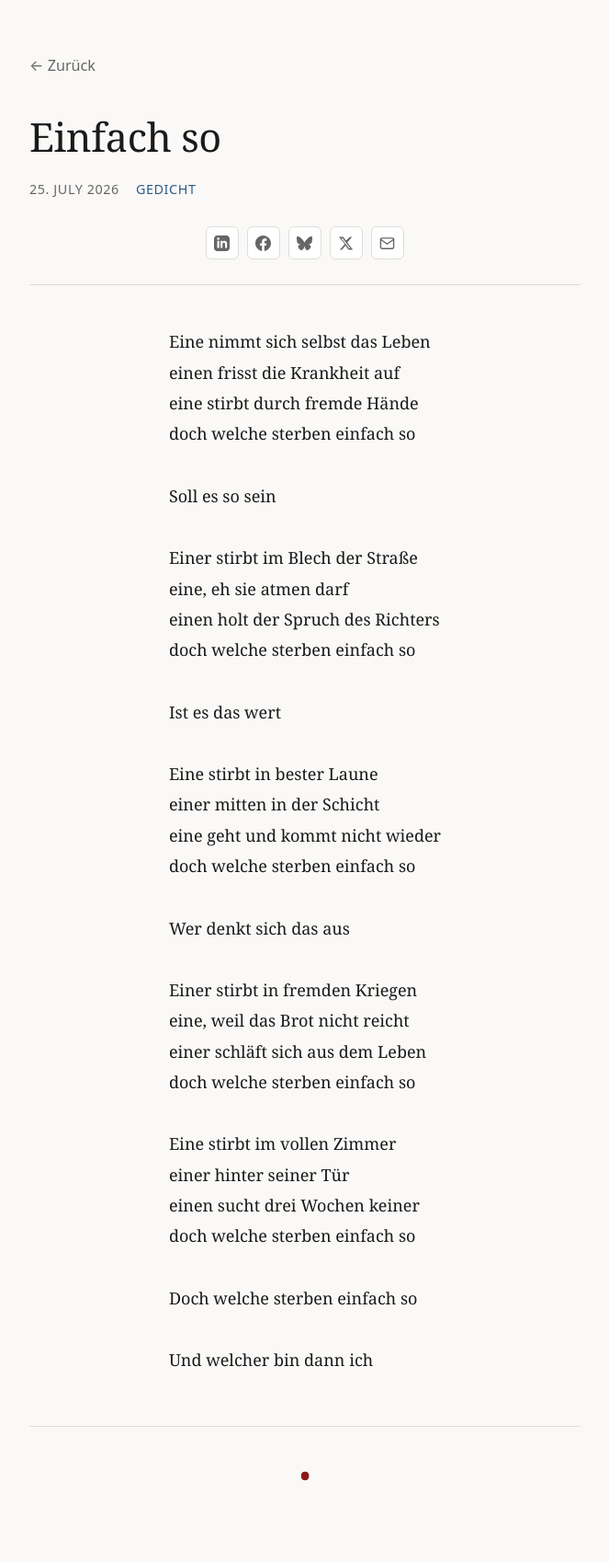
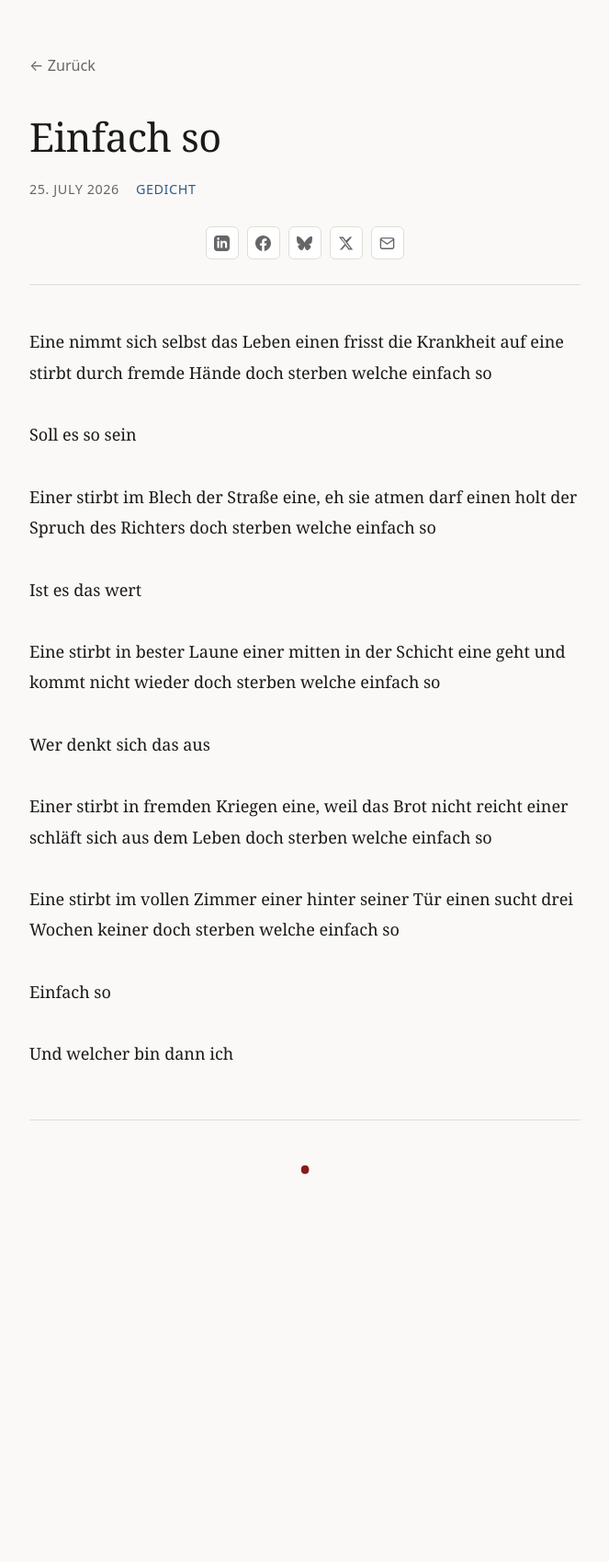
Before and after one commit to docdimy/drklass.de, a Jekyll site: the page built from _texte/einfach-so.md, in a window 1280 px wide. Shown: the whole page at 92% size, without its empty margins (308-971 px from the left). Built offline with Jekyll 4.4.1, drawn with Linux system fonts in a browser that asks for light colours; after the commit the page ends 1365 px from its top, so only the background shows below that.

Commit message:
Refactor poem lines for consistency and clarity

```diff
--- a/_texte/einfach-so.md
+++ b/_texte/einfach-so.md
@@ -12,34 +12,34 @@
 Eine nimmt sich selbst das Leben
 einen frisst die Krankheit auf
 eine stirbt durch fremde Hände
-doch welche sterben einfach so
+doch sterben welche einfach so
 
 Soll es so sein
 
 Einer stirbt im Blech der Straße
 eine, eh sie atmen darf
 einen holt der Spruch des Richters
-doch welche sterben einfach so
+doch sterben welche einfach so
 
 Ist es das wert
 
 Eine stirbt in bester Laune
 einer mitten in der Schicht
 eine geht und kommt nicht wieder
-doch welche sterben einfach so
+doch sterben welche einfach so
 
 Wer denkt sich das aus
 
 Einer stirbt in fremden Kriegen
 eine, weil das Brot nicht reicht
 einer schläft sich aus dem Leben
-doch welche sterben einfach so
+doch sterben welche einfach so
 
 Eine stirbt im vollen Zimmer
 einer hinter seiner Tür
 einen sucht drei Wochen keiner
-doch welche sterben einfach so
+doch sterben welche einfach so
 
-Doch welche sterben einfach so
+Einfach so
 
 Und welcher bin dann ich
```
